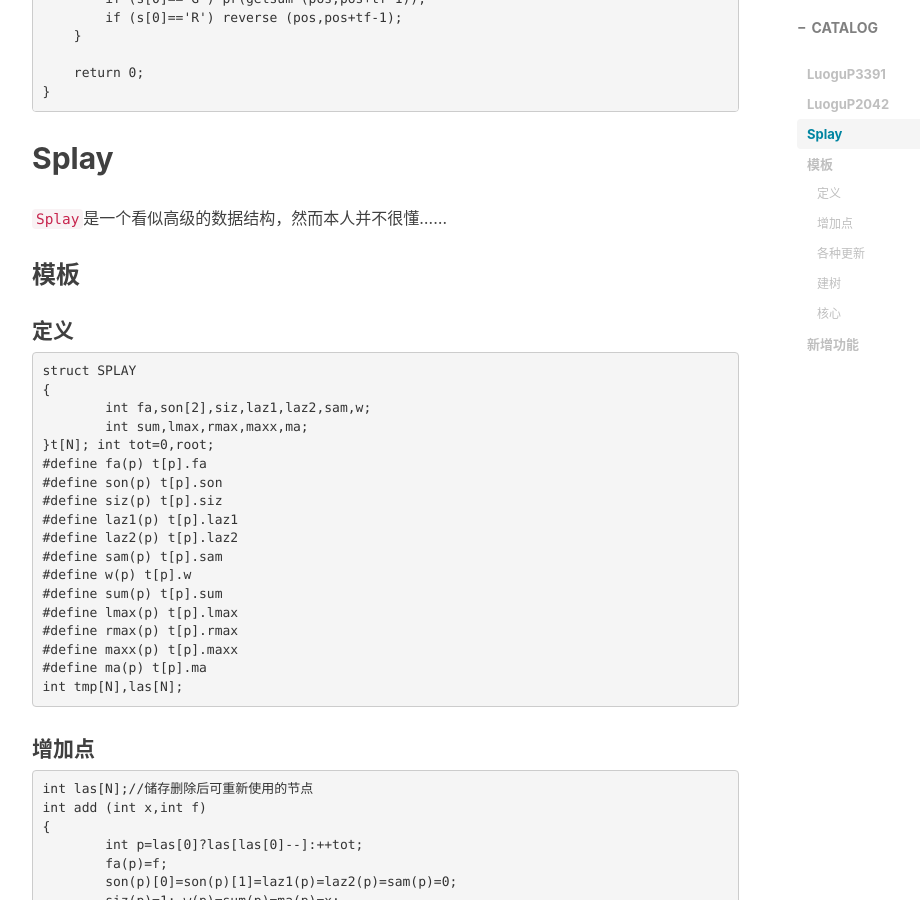
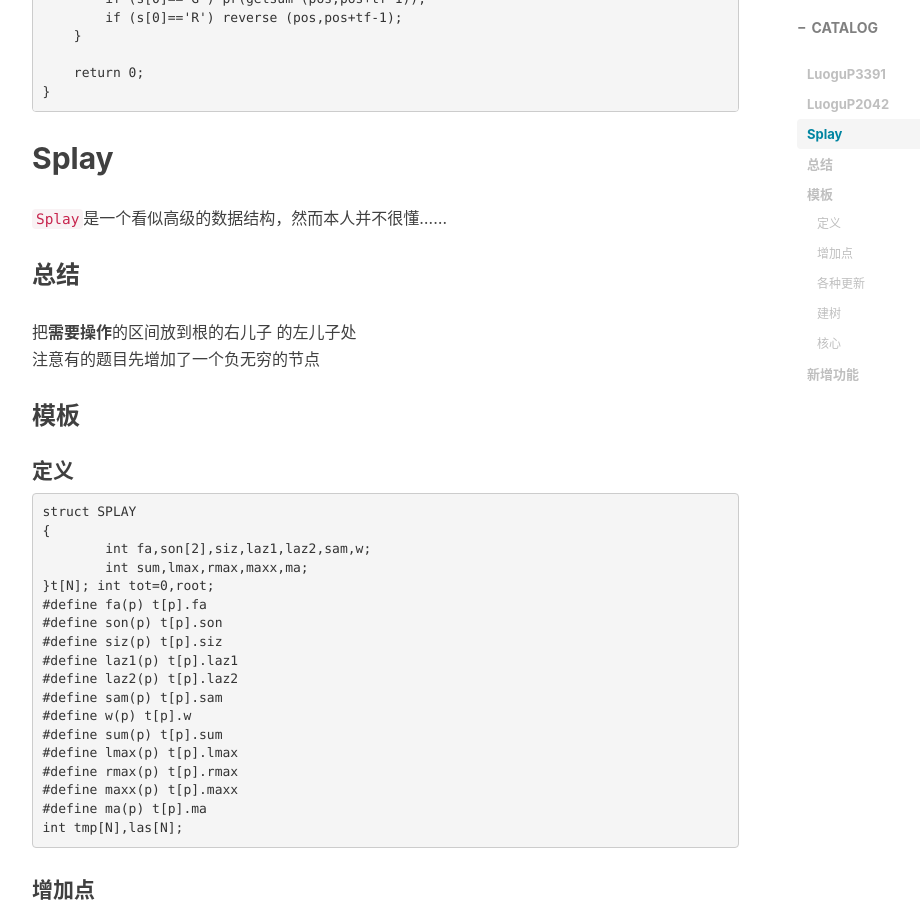
Before and after one commit to zhengyucheng/zhengyucheng.github.io, a Jekyll site: the page built from _posts/2018-05-25-Splay.md, in a window 1280 px wide and 900 px high, scrolled down 6536 px. Shown: the whole window, without its empty margins (233-1153 px from the left). Built offline with Jekyll 4.4.1, drawn with Linux system fonts in a browser that asks for light colours; nearby versions of some CDN libraries; a script that is not in the unit is left out; comment, search, counter and statistics services are not loaded.

Commit message:
Update 2018-05-25-Splay.md

```diff
--- a/_posts/2018-05-25-Splay.md
+++ b/_posts/2018-05-25-Splay.md
@@ -344,6 +344,9 @@ tags:
 
 ## Splay
 ``Splay``是一个看似高级的数据结构，然而本人并不很懂……
+### 总结
+把**需要操作**的区间放到根的右儿子 的左儿子处
+注意有的题目先增加了一个负无穷的节点
 ### 模板
 #### 定义
 
```
